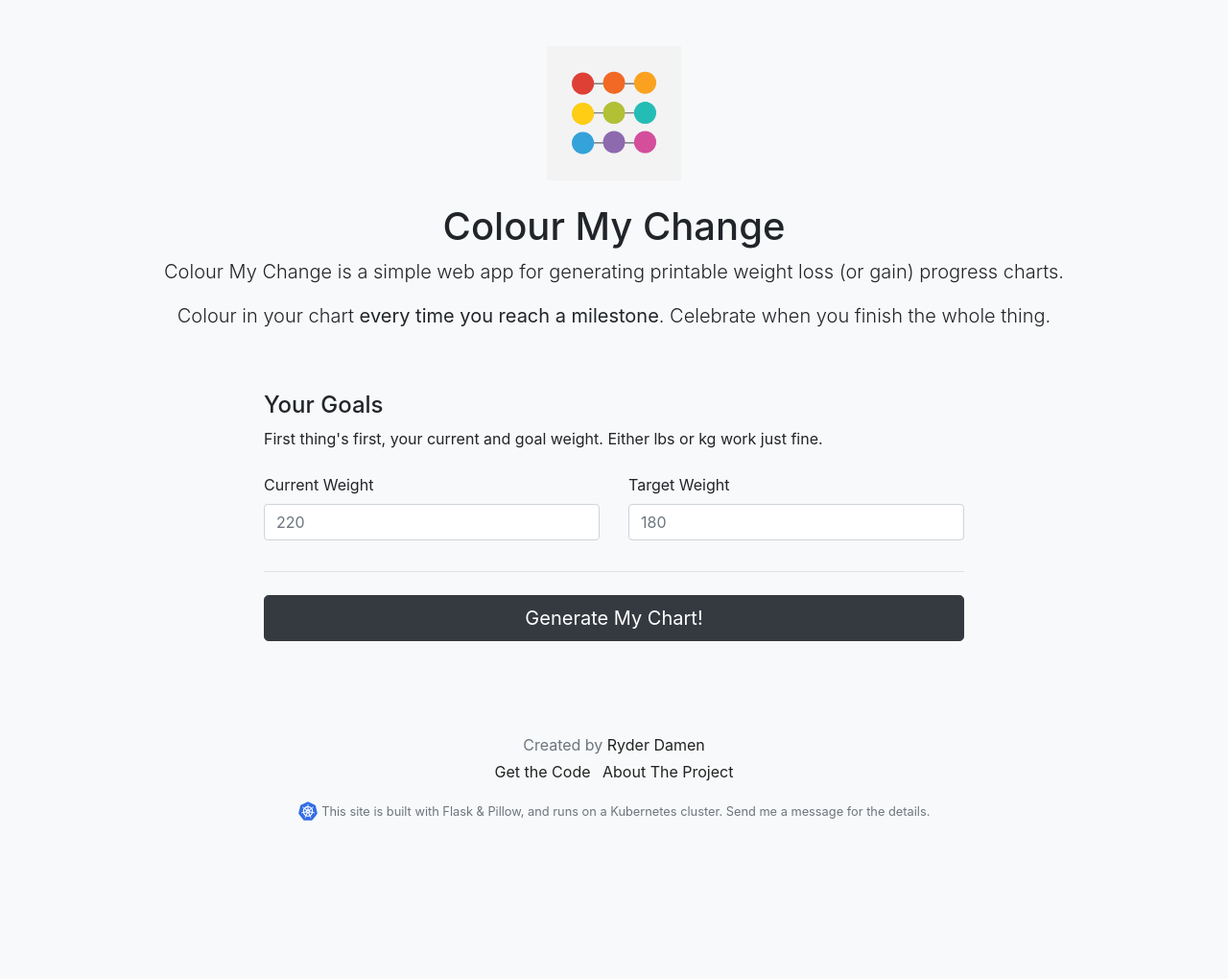
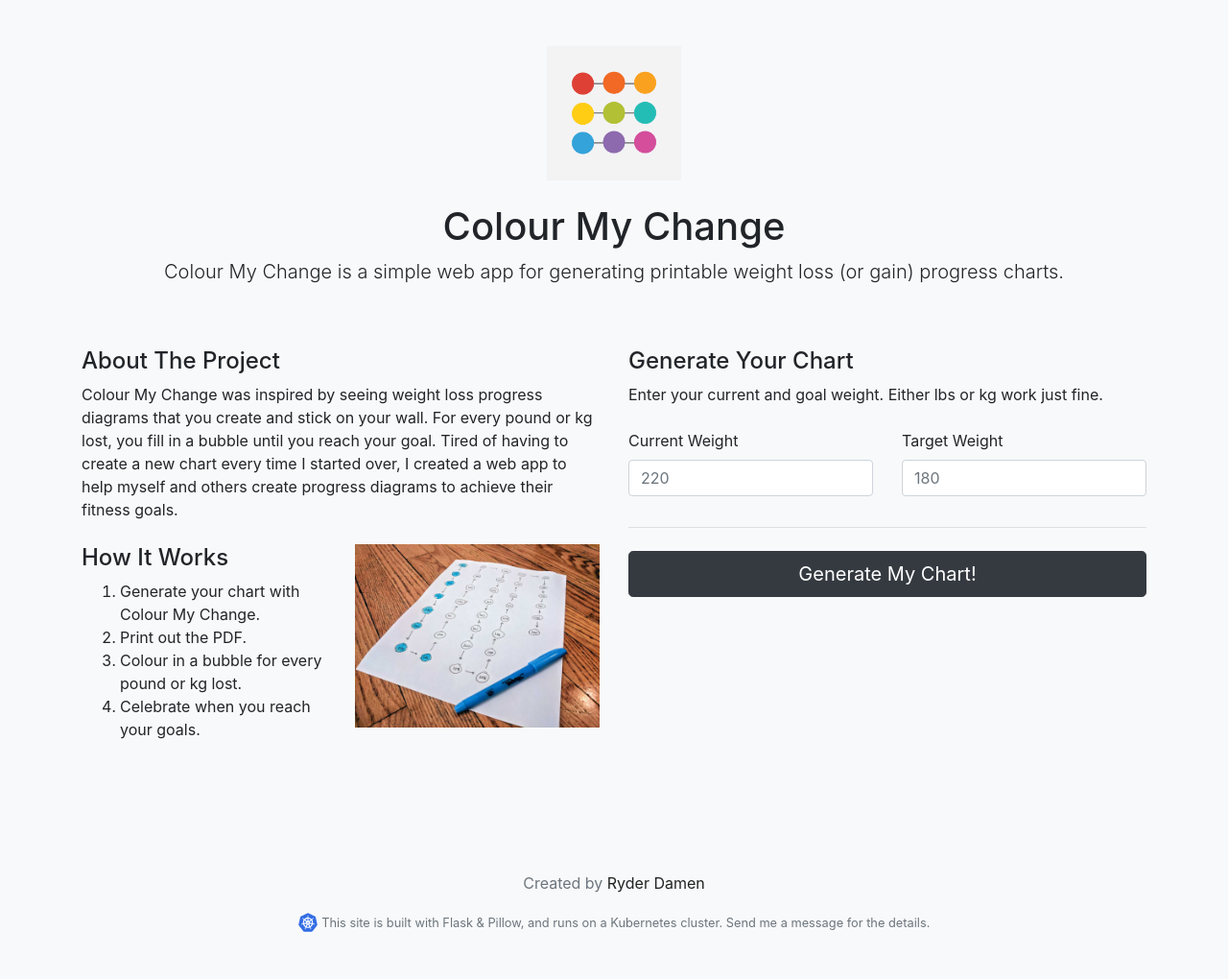
Before and after one commit to ryderdamen/colour_my_change, a Flask app: page / in a window 1280 px wide. Shown: the whole page at 96% size. Before the commit the page ends 855 px from the top, so only its background shows below. Run offline with Flask 2, Linux system fonts and the light colour scheme; some libraries are stand-ins or nearby versions.

Commit message:
updating branding and home page instructions

```diff
--- a/src/templates/base.html
+++ b/src/templates/base.html
@@ -29,10 +29,10 @@
     <footer class="my-5 pt-5 text-muted text-center text-small">
         <p class="mb-1">Created by <a href="https://twitter.com/ryderdamen" target="_blank" rel="noopener">Ryder Damen</a></p>
         <ul class="list-inline">
-            <li class="list-inline-item"><a href="https://github.com/radicalsloth/colour_my_change" target="_blank" rel="noopener">Get the Code</a></li>
-            <li class="list-inline-item"><a href="https://ryderdamen.com/colour-my-change" target="_blank" rel="noopener">About The Project</a></li>
+            <!-- <li class="list-inline-item"><a href="https://github.com/radicalsloth/colour_my_change" target="_blank" rel="noopener">Get the Code</a></li> -->
+            <!-- <li class="list-inline-item"><a href="https://ryderdamen.com/colour-my-change" target="_blank" rel="noopener">About The Project</a></li> -->
         </ul>
-        <img height="20" width="20" src="https://ryderdamen.com/wp-content/themes/ryderdamen.com/assets/img/k8.svg" scale="0">
+        <img height="20" width="20" src="{{ url_for('static', filename='img/k8.svg') }}" scale="0">
         <small>This site is built with Flask & Pillow, and runs on a Kubernetes cluster. Send me a message for the details.</small>
     </footer>
 
--- a/src/templates/index.html
+++ b/src/templates/index.html
@@ -8,15 +8,35 @@
         <h1>Colour My Change</h1>
         <p class="lead">Colour My Change is a simple web app for generating printable weight loss (or gain) progress
             charts. </p>
-        <p class="lead">Colour in your chart <strong>every time you reach a milestone</strong>. Celebrate when you finish the whole
-            thing.</p>
     </div>
 
     <div class="row">
-        <div class="col-2"></div>
-        <div class="col-8">
-            <h4 class="">Your Goals</h4>
-            <p class="mb-4">First thing's first, your current and goal weight. Either lbs or kg work just fine.</p>
+            <div class="col-lg-6">
+                    <h4>About The Project</h4>
+                    <p>
+                        Colour My Change was inspired by seeing weight loss progress diagrams that you create and stick on your wall.
+                        For every pound or kg lost, you fill in a bubble until you reach your goal.
+                        Tired of having to create a new chart every time I started over, I created a web app to help myself and others create progress diagrams to achieve their fitness goals.
+                    </p>
+                    <div class="row mt-4 mb-4">
+                        <div class="col-lg-6">
+                            <h4>How It Works</h4>
+                            <ol>
+                                <li>Generate your chart with Colour My Change.</li>
+                                <li>Print out the PDF.</li>
+                                <li>Colour in a bubble for every pound or kg lost.</li>
+                                <li>Celebrate when you reach your goals.</li>
+                            </ol>
+                        </div>
+                        <div class="col-lg-6">
+                            <img class="img-fluid" src="{{ url_for('static', filename='img/bubble_chart.jpg') }}"
+                                alt="Photo of a self-made bubble chart">
+                         </div>
+                    </div>
+                </div>
+        <div class="col-lg-6">
+            <h4>Generate Your Chart</h4>
+            <p class="mb-4">Enter your current and goal weight. Either lbs or kg work just fine.</p>
             <form class="needs-validation" action="/chart/" method="POST">
                 <div class="row">
                     <div class="col-md-6 mb-3">
@@ -40,6 +60,5 @@
                 <button class="btn btn-dark btn-lg btn-block" type="submit">Generate My Chart!</button>
             </form>
         </div>
-        <div class="col-2"></div>
     </div>
     {% endblock %}
```
Also changed, not shown: src/static/img/bubble_chart.jpg (added).
